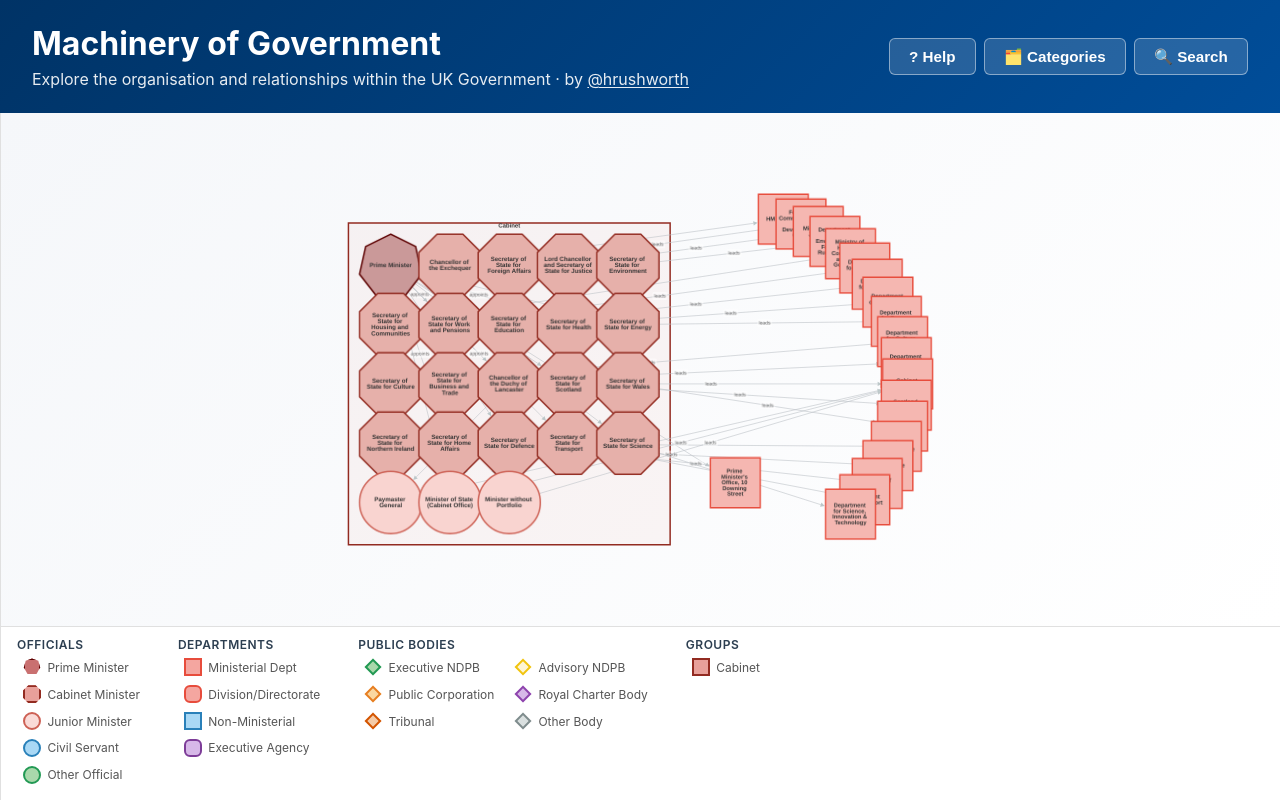
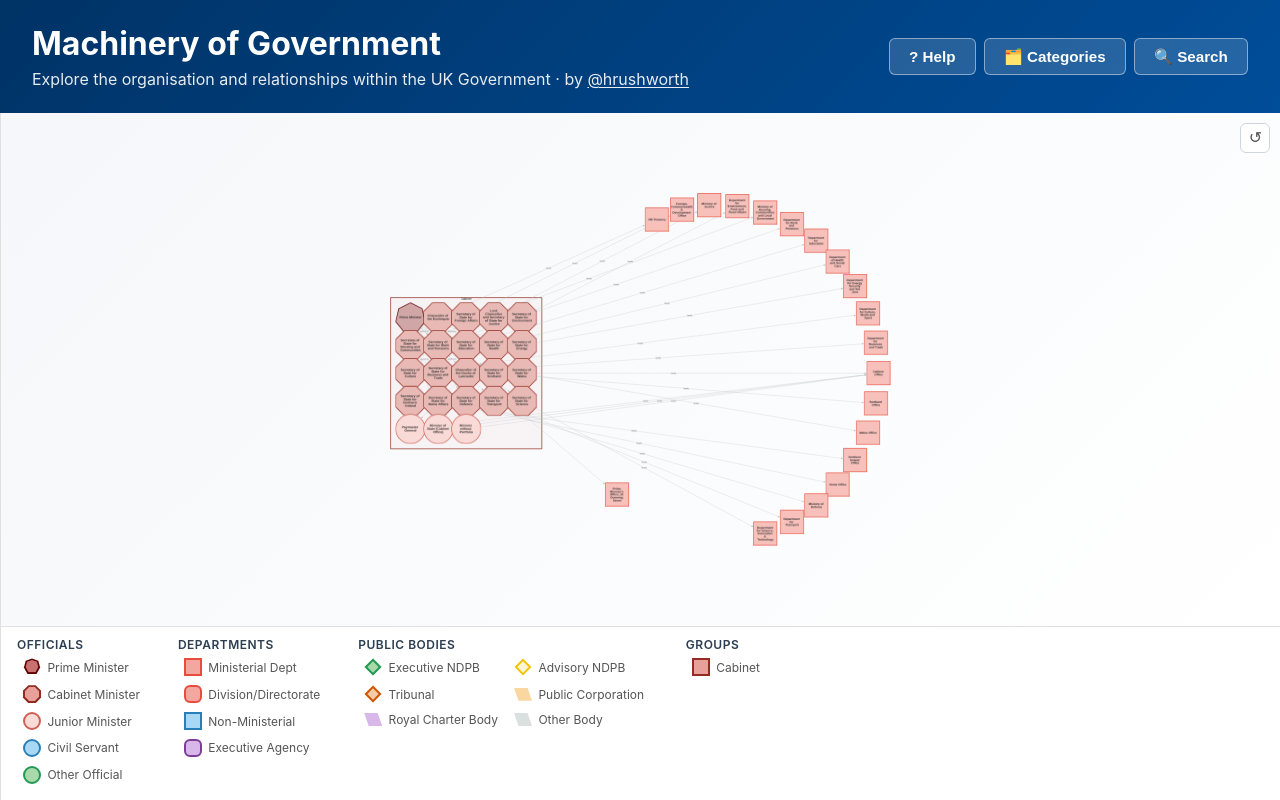
Before and after one commit to hrushworth/machinery-of-government, a React (Vite) app: page / in a window 1280 px wide. Built offline with nearby package versions, Linux system fonts and the light colour scheme.

Commit message:
Org chart style changes, category updates, and disclaimer addition

```diff
--- a/src/components/CategoriesPane.css
+++ b/src/components/CategoriesPane.css
@@ -116,3 +116,10 @@
   transform: rotate(45deg);
   border-radius: 1px;
 }
+
+.cat-shape-parallelogram-inner {
+  display: block;
+  width: 12px;
+  height: 9px;
+  clip-path: polygon(0% 0%, 75% 0%, 100% 100%, 25% 100%);
+}
--- a/src/components/OrgChart.css
+++ b/src/components/OrgChart.css
@@ -5,6 +5,33 @@
   height: 100%;
   background: linear-gradient(135deg, #f5f7fa 0%, #ffffff 100%);
   overflow: hidden;
+  position: relative;
+}
+
+.org-chart-refresh {
+  position: absolute;
+  top: 0.6rem;
+  right: 0.6rem;
+  z-index: 10;
+  background: rgba(255,255,255,0.9);
+  border: 1.5px solid #d0d5dd;
+  border-radius: 6px;
+  width: 30px;
+  height: 30px;
+  font-size: 16px;
+  color: #555;
+  cursor: pointer;
+  display: flex;
+  align-items: center;
+  justify-content: center;
+  transition: background 0.15s, color 0.15s, border-color 0.15s;
+  line-height: 1;
+}
+
+.org-chart-refresh:hover {
+  background: #fff;
+  color: #2980b9;
+  border-color: #2980b9;
 }
 
 .org-chart {
@@ -112,6 +139,13 @@
   flex-shrink: 0;
 }
 
+.legend-shape.parallelogram {
+  width: 18px;
+  height: 13px;
+  clip-path: polygon(0% 0%, 75% 0%, 100% 100%, 25% 100%);
+  border: none;
+}
+
 .legend-shape.star {
   clip-path: polygon(50% 0%, 61% 35%, 98% 35%, 68% 57%, 79% 91%, 50% 70%, 21% 91%, 32% 57%, 2% 35%, 39% 35%);
   background-color: white;
@@ -131,15 +165,37 @@
 }
 
 .legend-shape.heptagon {
+  width: 18px;
+  height: 18px;
+  display: flex;
+  align-items: center;
+  justify-content: center;
+}
+
+.legend-shape.heptagon .shape-inner {
+  width: 18px;
+  height: 18px;
   clip-path: polygon(50% 0%, 85% 13%, 95% 50%, 75% 87%, 25% 87%, 5% 50%, 15% 13%);
-  background-color: white;
-  border: 2px solid;
+  display: flex;
+  align-items: center;
+  justify-content: center;
 }
 
 .legend-shape.octagon {
+  width: 18px;
+  height: 18px;
+  display: flex;
+  align-items: center;
+  justify-content: center;
+}
+
+.legend-shape.octagon .shape-inner {
+  width: 18px;
+  height: 18px;
   clip-path: polygon(30% 0%, 70% 0%, 100% 30%, 100% 70%, 70% 100%, 30% 100%, 0% 70%, 0% 30%);
-  background-color: white;
-  border: 2px solid;
+  display: flex;
+  align-items: center;
+  justify-content: center;
 }
 
 .legend-shape.red {
--- a/src/components/OrgChart.tsx
+++ b/src/components/OrgChart.tsx
@@ -1,4 +1,4 @@
-import { useEffect, useRef } from 'react'
+import { useEffect, useRef, useState } from 'react'
 import cytoscape from 'cytoscape'
 import { govElements, GovElement } from '../data/elements'
 import { getElementColor } from '../utils/colors'
@@ -15,6 +15,15 @@ export default function OrgChart({ onSelectElement, selectedElementId, onOpenCat
   const cyRef = useRef<cytoscape.Core | null>(null)
   const focusIdRef = useRef<string>('cabinet')
   const visibleNodesRef = useRef<Set<string>>(new Set())
+  const [refreshKey, setRefreshKey] = useState(0)
+
+  const handleRefresh = () => {
+    if (cyRef.current) {
+      cyRef.current.destroy()
+      cyRef.current = null
+    }
+    setRefreshKey(k => k + 1)
+  }
 
   useEffect(() => {
     if (!containerRef.current) return
@@ -122,33 +131,88 @@ export default function OrgChart({ onSelectElement, selectedElementId, onOpenCat
     const nodePositions = new Map<string, { x: number; y: number }>()
     nodePositions.set(focusId, { x: 0, y: 0 })
 
-    // D1: direct parents (ancestorLevel 1) + direct children — full 360° ring.
-    // Radius grows so the arc gap between nodes stays ≥ minD1Gap.
-    const d1Set = new Set<string>()
+    // Subtype sort order — nodes on each arc are grouped so similar types cluster together.
+    const subtypeOrder: Record<string, number> = {
+      // Officials
+      'prime-minister': 0, 'cabinet-minister': 1, 'civil-servant': 2, 'independent': 3,
+      // Departments
+      'ministerial': 10, 'non-ministerial': 11, 'agency': 12, 'division-directorate': 13,
+      // Bodies
+      'executive-ndpb': 20, 'advisory-ndpb': 21, 'tribunal': 22,
+      'public-corporation': 23, 'royal-charter-body': 24, 'other': 25,
+      // Groups
+      'cabinet': 30, 'other-group': 31,
+      // Junior ministers placed last among officials so they sit at the edge
+      // of the ancestor arc, furthest from compound-child overlap
+      'junior-minister': 5,
+    }
+    const sortBySubtype = (a: string, b: string) => {
+      const ea = govElements[a], eb = govElements[b]
+      if (!ea || !eb) return 0
+      return (subtypeOrder[ea.subtype] ?? 99) - (subtypeOrder[eb.subtype] ?? 99)
+    }
+
+    // D1: true hierarchy ancestors (non-junior-minister) go to the top half;
+    // children AND junior ministers go to the bottom half.
+    // This keeps junior ministers well clear of compound children inside the dept box.
+    const d1Ancestors: string[] = []
+    const d1Children: string[] = []
+
     ancestorLevels.forEach((level, id) => {
-      if (level === 1 && nodesToShow.has(id)) d1Set.add(id)
+      if (level !== 1 || !nodesToShow.has(id)) return
+      const el = govElements[id]
+      if (el && el.subtype === 'junior-minister') {
+        d1Children.push(id) // junior ministers share the bottom arc with children
+      } else {
+        d1Ancestors.push(id)
+      }
     })
-    childrenSet.forEach(id => { if (nodesToShow.has(id)) d1Set.add(id) })
+    childrenSet.forEach(id => { if (nodesToShow.has(id)) d1Children.push(id) })
 
-    const d1Array = [...d1Set]
-    const minD1Gap = 100
-    const d1Radius = Math.max(200, (d1Array.length * minD1Gap) / (2 * Math.PI))
+    // Sort each group by subtype so similar nodes sit adjacent on the arc
+    d1Ancestors.sort(sortBySubtype)
+    d1Children.sort(sortBySubtype)
 
-    d1Array.forEach((id, i) => {
-      const angle = (2 * Math.PI / Math.max(d1Array.length, 1)) * i
+    const d1Set = new Set<string>([...d1Ancestors, ...d1Children])
+
+    const minD1Gap = 130
+    const d1AncestorRadius = Math.max(240, (d1Ancestors.length * minD1Gap) / Math.PI)
+    const d1ChildRadius = Math.max(240, (d1Children.length * minD1Gap) / Math.PI)
+
+    // Spread ancestors across the top half (-π to 0, i.e. upward arc)
+    d1Ancestors.forEach((id, i) => {
+      const angle = d1Ancestors.length > 1
+        ? -Math.PI + (Math.PI / (d1Ancestors.length - 1)) * i
+        : -Math.PI / 2
       nodePositions.set(id, {
-        x: d1Radius * Math.cos(angle),
-        y: d1Radius * Math.sin(angle),
+        x: d1AncestorRadius * Math.cos(angle),
+        y: d1AncestorRadius * Math.sin(angle),
       })
     })
 
-    // Helper: spread nodes in a 180° arc facing outward from the origin, centred on
-    // the direction focus→parent. Spacing shrinks as node count grows (arc is fixed).
-    const positionInArc = (nodes: string[], parentId: string, radius: number) => {
+    // Spread children (+ junior ministers) across the bottom half (0 to π)
+    d1Children.forEach((id, i) => {
+      const angle = d1Children.length > 1
+        ? (Math.PI / (d1Children.length - 1)) * i
+        : Math.PI / 2
+      nodePositions.set(id, {
+        x: d1ChildRadius * Math.cos(angle),
+        y: d1ChildRadius * Math.sin(angle),
+      })
+    })
+
+    // Helper: spread D2 nodes in an arc outward from their D1 parent.
+    // Arc width and radius both grow with node count to keep min spacing.
+    // nodes array should already be sorted by subtype before calling.
+    const minD2Gap = 110
+    const positionInArc = (nodes: string[], parentId: string) => {
       const parentPos = nodePositions.get(parentId)
       if (!parentPos || nodes.length === 0) return
       const outwardAngle = Math.atan2(parentPos.y, parentPos.x)
-      const arcWidth = Math.PI // 180°
+      // Widen arc as count grows; cap at 240°
+      const arcWidth = Math.min(4 * Math.PI / 3, Math.max(Math.PI / 2, (nodes.length * minD2Gap) / 220))
+      // Push radius out so min arc-chord spacing is maintained
+      const radius = Math.max(220, (nodes.length * minD2Gap) / arcWidth)
       nodes.forEach((id, i) => {
         const relAngle = nodes.length > 1
           ? (arcWidth / (nodes.length - 1)) * i - arcWidth / 2
@@ -160,7 +224,7 @@ export default function OrgChart({ onSelectElement, selectedElementId, onOpenCat
       })
     }
 
-    // D2: grandparents (ancestorLevel 2) — arc around their level-1 child
+    // D2: grandparents (ancestorLevel 2) — arc outward from their D1 child
     const d2AncestorsByParent = new Map<string, string[]>()
     ancestorLevels.forEach((level, id) => {
       if (level !== 2 || !nodesToShow.has(id)) return
@@ -173,7 +237,7 @@ export default function OrgChart({ onSelectElement, selectedElementId, onOpenCat
       }
     })
 
-    // D2: grandchildren — arc around their level-1 parent
+    // D2: grandchildren — arc outward from their D1 parent, sorted by subtype
     const gcByParent = new Map<string, string[]>()
     grandchildrenSet.forEach(gcId => {
       if (!nodesToShow.has(gcId)) return
@@ -186,11 +250,16 @@ export default function OrgChart({ onSelectElement, selectedElementId, onOpenCat
       }
     })
 
-    const d2Radius = 220
-    d2AncestorsByParent.forEach((nodes, parentId) => positionInArc(nodes, parentId, d2Radius))
-    gcByParent.forEach((nodes, parentId) => positionInArc(nodes, parentId, d2Radius))
+    d2AncestorsByParent.forEach((nodes, parentId) => {
+      nodes.sort(sortBySubtype)
+      positionInArc(nodes, parentId)
+    })
+    gcByParent.forEach((nodes, parentId) => {
+      nodes.sort(sortBySubtype)
+      positionInArc(nodes, parentId)
+    })
 
-    // D3+: deeper ancestors — each level fans 180° around its immediate child
+    // D3+: deeper ancestors — each level fans outward from its immediate child
     const maxAncestorLevel = ancestorLevels.size > 0 ? Math.max(...ancestorLevels.values()) : 0
     for (let level = 3; level <= maxAncestorLevel; level++) {
       const prevLevelSet = new Set(
@@ -209,7 +278,10 @@ export default function OrgChart({ onSelectElement, selectedElementId, onOpenCat
           byParent.get(parent)!.push(id)
         }
       })
-      byParent.forEach((nodes, parentId) => positionInArc(nodes, parentId, 200))
+      byParent.forEach((nodes, parentId) => {
+        nodes.sort(sortBySubtype)
+        positionInArc(nodes, parentId)
+      })
     }
 
     // Step 4: Add nodes with POSITION property (not in data)
@@ -318,7 +390,7 @@ export default function OrgChart({ onSelectElement, selectedElementId, onOpenCat
       let opacity = 1
 
       if (nodeId === focusId) {
-        size = 160
+        size = 110
       } else if (childrenSet.has(nodeId)) {
         size = 110
       } else if (grandchildrenSet.has(nodeId)) {
@@ -338,7 +410,7 @@ export default function OrgChart({ onSelectElement, selectedElementId, onOpenCat
         return { r, g, b }
       }
 
-      const lightenColor = (hex: string, factor = 0.6) => {
+      const lightenColor = (hex: string, factor = 0.65) => {
         const { r, g, b } = getRgb(hex)
         const lightR = Math.round(r + (255 - r) * factor)
         const lightG = Math.round(g + (255 - g) * factor)
@@ -347,7 +419,13 @@ export default function OrgChart({ onSelectElement, selectedElementId, onOpenCat
         return `#${toHex(lightR)}${toHex(lightG)}${toHex(lightB)}`
       }
 
-      const lightColor = lightenColor(color)
+      const isFocus = nodeId === focusId
+      const isFocusCompound = isFocus && (
+        (focusId === 'cabinet' && cabinetInView) ||
+        departmentsWithDivisions.has(focusId) ||
+        departmentsWithAgencies.has(focusId)
+      )
+      const fillColor = (isFocus && !isFocusCompound) ? color : lightenColor(color)
 
       const nodeData: any = {
         id: element.id,
@@ -356,8 +434,9 @@ export default function OrgChart({ onSelectElement, selectedElementId, onOpenCat
         category: element.category,
         subtype: element.subtype,
         size,
-        color: lightColor,
+        color: fillColor,
         opacity,
+        isFocus: (isFocus && !isFocusCompound) ? 1 : 0,
       }
 
       // If Cabinet is in view and this is a cabinet minister, PM, or cabinet-attending junior minister
@@ -393,7 +472,7 @@ export default function OrgChart({ onSelectElement, selectedElementId, onOpenCat
       const cabinetElement = govElements['cabinet']
       if (cabinetElement) {
         const cabinetColor = getElementColor(cabinetElement.category, cabinetElement.subtype)
-        const lightenColor = (hex: string, factor = 0.6) => {
+        const lightenColor = (hex: string, factor = 0.65) => {
           const getRgb = (hex: string) => {
             const r = parseInt(hex.slice(1, 3), 16)
             const g = parseInt(hex.slice(3, 5), 16)
@@ -615,12 +694,12 @@ export default function OrgChart({ onSelectElement, selectedElementId, onOpenCat
               'text-valign': 'center',
               'text-halign': 'center',
               'color': '#333',
-              'font-size': 'mapData(size, 35, 160, 10px, 14px)',
+              'font-size': 'mapData(size, 35, 110, 10px, 14px)',
               'font-weight': 'bold',
-            'width': 'mapData(size, 35, 160, 35px, 160px)',
-            'height': 'mapData(size, 35, 160, 35px, 160px)',
+            'width': 'mapData(size, 35, 110, 35px, 110px)',
+            'height': 'mapData(size, 35, 110, 35px, 110px)',
               'text-wrap': 'wrap',
-              'text-max-width': 'mapData(size, 35, 160, 30px, 150px)',
+              'text-max-width': 'mapData(size, 35, 110, 30px, 100px)',
               'background-color': 'data(color)',
               'opacity': 'data(opacity)' as any,
               'border-width': '2px',
@@ -727,14 +806,14 @@ export default function OrgChart({ onSelectElement, selectedElementId, onOpenCat
           {
             selector: 'node[category="body"][subtype="public-corporation"]',
             style: {
-              'shape': 'diamond',
+              'shape': 'rhomboid',
               'border-color': '#e67e22',
             },
           },
           {
             selector: 'node[category="body"][subtype="royal-charter-body"]',
             style: {
-              'shape': 'diamond',
+              'shape': 'rhomboid',
               'border-color': '#8e44ad',
             },
           },
@@ -743,6 +822,13 @@ export default function OrgChart({ onSelectElement, selectedElementId, onOpenCat
             style: {
               'shape': 'diamond',
               'border-color': '#d35400',
+            },
+          },
+          {
+            selector: 'node[category="body"][subtype="other"]',
+            style: {
+              'shape': 'rhomboid',
+              'border-color': '#95a5a6',
             },
           },
           // Group nodes
@@ -765,6 +851,15 @@ export default function OrgChart({ onSelectElement, selectedElementId, onOpenCat
               'padding': '20px',
               'compound-sizing-wrt-labels': 'include',
               'z-index': '1',
+            } as any,
+          },
+          // Focus node — full colour fill, white text, thick border
+          {
+            selector: 'node[isFocus = 1]',
+            style: {
+              'color': '#ffffff',
+              'border-width': '4px',
+              'z-index': 10,
             } as any,
           },
           {
@@ -1008,34 +1103,61 @@ export default function OrgChart({ onSelectElement, selectedElementId, onOpenCat
         cy.edges().removeStyle('line-color target-arrow-color width opacity z-index')
       })
     } else {
-      // Update elements
-      cyRef.current.elements().remove()
-      cyRef.current.add(elements)
+      const cy = cyRef.current
 
-      const layout = cyRef.current.layout(layoutOptions)
+      // Diff update: preserve existing nodes/edges so preset layout can animate
+      // them from their current positions to new positions smoothly.
+      const newIds = new Set(elements.map(e => e.data.id as string))
+      const oldIds = new Set(cy.elements().map((e: any) => e.id() as string))
+
+      // Snapshot to-remove IDs first, then remove in batch to avoid mutating
+      // the live collection while iterating it (causes Cytoscape crashes).
+      const toRemove = cy.elements().filter((e: any) => !newIds.has(e.id()))
+      toRemove.remove()
+
+      // Add new elements in correct order (nodes before edges, parents before children)
+      const toAdd = elements.filter(el => !oldIds.has(el.data.id as string))
+      const newNodes = toAdd.filter(el => !el.data.source)
+      const newEdges = toAdd.filter(el => !!el.data.source)
+      // Add parent nodes before child nodes
+      const parentNodes = newNodes.filter(el => !el.data.parent)
+      const childNodes = newNodes.filter(el => !!el.data.parent)
+      if (parentNodes.length) cy.add(parentNodes)
+      if (childNodes.length) cy.add(childNodes)
+      if (newEdges.length) cy.add(newEdges)
+
+      // Update data on existing elements
+      elements.forEach(el => {
+        const id = el.data.id as string
+        if (oldIds.has(id)) {
+          cy.getElementById(id).data(el.data)
+        }
+      })
+
+      const layout = cy.layout(layoutOptions)
       layout.run()
 
-      // Apply zoom and center after animation completes
-      setTimeout(() => {
-        if (cyRef.current) {
-          cyRef.current.fit(undefined, 80)
-        }
+      // Cancel any pending fit and schedule a new one
+      if ((cy as any)._fitTimer) clearTimeout((cy as any)._fitTimer)
+      ;(cy as any)._fitTimer = setTimeout(() => {
+        if (cyRef.current) cyRef.current.fit(undefined, 80)
       }, 850)
     }
-  }, [selectedElementId, onSelectElement])
+  }, [selectedElementId, onSelectElement, refreshKey])
 
   return (
     <div className="org-chart-wrapper">
       <div ref={containerRef} className="org-chart" />
+      <button className="org-chart-refresh" onClick={handleRefresh} title="Reset layout" aria-label="Reset layout">↺</button>
       <div className="legend">
         <div className="legend-section">
           <h4>Officials</h4>
           <div className="legend-item" onClick={() => onOpenCategory('official', 'prime-minister')} role="button" tabIndex={0} onKeyDown={(e) => e.key === 'Enter' && onOpenCategory('official', 'prime-minister')}>
-            <div className="legend-shape heptagon" style={{ backgroundColor: '#c97070', borderColor: '#5c0000' }}></div>
+            <div className="legend-shape heptagon"><div className="shape-inner" style={{ backgroundColor: '#5c0000' }}><div className="shape-inner" style={{ backgroundColor: '#c97070', transform: 'scale(0.78)' }}></div></div></div>
             <span>Prime Minister</span>
           </div>
           <div className="legend-item" onClick={() => onOpenCategory('official', 'cabinet-minister')} role="button" tabIndex={0} onKeyDown={(e) => e.key === 'Enter' && onOpenCategory('official', 'cabinet-minister')}>
-            <div className="legend-shape octagon" style={{ backgroundColor: '#e8a09a', borderColor: '#922b21' }}></div>
+            <div className="legend-shape octagon"><div className="shape-inner" style={{ backgroundColor: '#922b21' }}><div className="shape-inner" style={{ backgroundColor: '#e8a09a', transform: 'scale(0.78)' }}></div></div></div>
             <span>Cabinet Minister</span>
           </div>
           <div className="legend-item" onClick={() => onOpenCategory('official', 'junior-minister')} role="button" tabIndex={0} onKeyDown={(e) => e.key === 'Enter' && onOpenCategory('official', 'junior-minister')}>
@@ -1082,20 +1204,20 @@ export default function OrgChart({ onSelectElement, selectedElementId, onOpenCat
             <div className="legend-shape diamond"><div className="diamond-inner" style={{ backgroundColor: '#fef5d4', borderColor: '#f1c40f' }}></div></div>
             <span>Advisory NDPB</span>
           </div>
-          <div className="legend-item" onClick={() => onOpenCategory('body', 'public-corporation')} role="button" tabIndex={0} onKeyDown={(e) => e.key === 'Enter' && onOpenCategory('body', 'public-corporation')}>
-            <div className="legend-shape diamond"><div className="diamond-inner" style={{ backgroundColor: '#fad7a0', borderColor: '#e67e22' }}></div></div>
-            <span>Public Corporation</span>
-          </div>
-          <div className="legend-item" onClick={() => onOpenCategory('body', 'royal-charter-body')} role="button" tabIndex={0} onKeyDown={(e) => e.key === 'Enter' && onOpenCategory('body', 'royal-charter-body')}>
-            <div className="legend-shape diamond"><div className="diamond-inner" style={{ backgroundColor: '#d7b8e8', borderColor: '#8e44ad' }}></div></div>
-            <span>Royal Charter Body</span>
-          </div>
           <div className="legend-item" onClick={() => onOpenCategory('body', 'tribunal')} role="button" tabIndex={0} onKeyDown={(e) => e.key === 'Enter' && onOpenCategory('body', 'tribunal')}>
             <div className="legend-shape diamond"><div className="diamond-inner" style={{ backgroundColor: '#f5cba7', borderColor: '#d35400' }}></div></div>
             <span>Tribunal</span>
           </div>
+          <div className="legend-item" onClick={() => onOpenCategory('body', 'public-corporation')} role="button" tabIndex={0} onKeyDown={(e) => e.key === 'Enter' && onOpenCategory('body', 'public-corporation')}>
+            <div className="legend-shape parallelogram" style={{ backgroundColor: '#fad7a0', borderColor: '#e67e22' }}></div>
+            <span>Public Corporation</span>
+          </div>
+          <div className="legend-item" onClick={() => onOpenCategory('body', 'royal-charter-body')} role="button" tabIndex={0} onKeyDown={(e) => e.key === 'Enter' && onOpenCategory('body', 'royal-charter-body')}>
+            <div className="legend-shape parallelogram" style={{ backgroundColor: '#d7b8e8', borderColor: '#8e44ad' }}></div>
+            <span>Royal Charter Body</span>
+          </div>
           <div className="legend-item" onClick={() => onOpenCategory('body', 'other')} role="button" tabIndex={0} onKeyDown={(e) => e.key === 'Enter' && onOpenCategory('body', 'other')}>
-            <div className="legend-shape diamond"><div className="diamond-inner" style={{ backgroundColor: '#dae0e0', borderColor: '#7f8c8d' }}></div></div>
+            <div className="legend-shape parallelogram" style={{ backgroundColor: '#dae0e0', borderColor: '#7f8c8d' }}></div>
             <span>Other Body</span>
           </div>
         </div>
--- a/src/utils/colors.ts
+++ b/src/utils/colors.ts
@@ -52,9 +52,9 @@ export function getLighterColor(category: string, subtype: string): string {
   const g = parseInt(hex.slice(3, 5), 16)
   const b = parseInt(hex.slice(5, 7), 16)
 
-  const lightR = Math.round(r + (255 - r) * 0.6)
-  const lightG = Math.round(g + (255 - g) * 0.6)
-  const lightB = Math.round(b + (255 - b) * 0.6)
+  const lightR = Math.round(r + (255 - r) * 0.65)
+  const lightG = Math.round(g + (255 - g) * 0.65)
+  const lightB = Math.round(b + (255 - b) * 0.65)
 
   const toHex = (val: number) => val.toString(16).padStart(2, '0')
   return `#${toHex(lightR)}${toHex(lightG)}${toHex(lightB)}`
```
Also changed, not shown: src/components/CategoriesPane.tsx (+11 -4 lines), src/components/InfoPane.tsx (+8 -0 lines), 1 other file (tests, documents, lock files or other folders).
